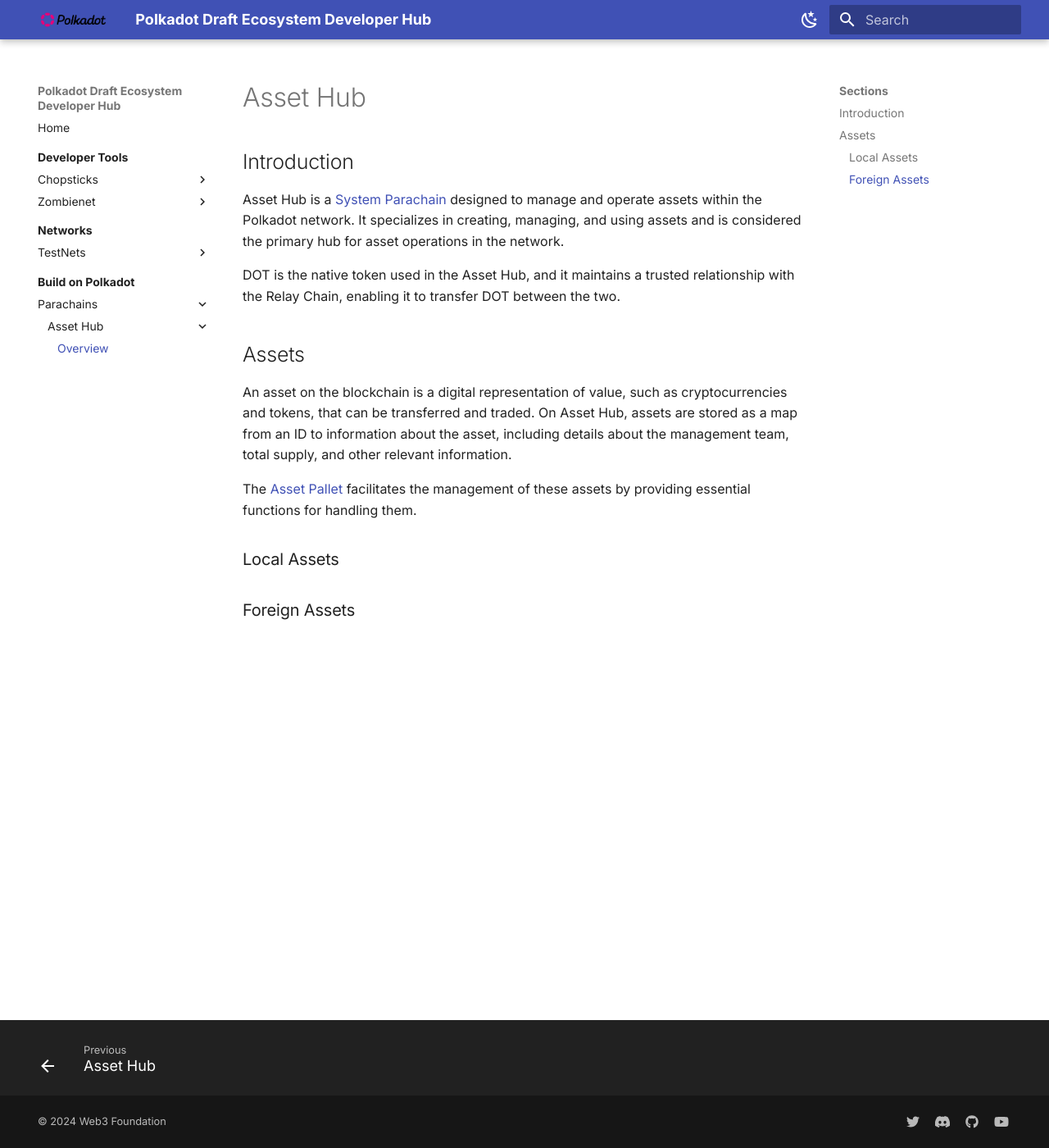
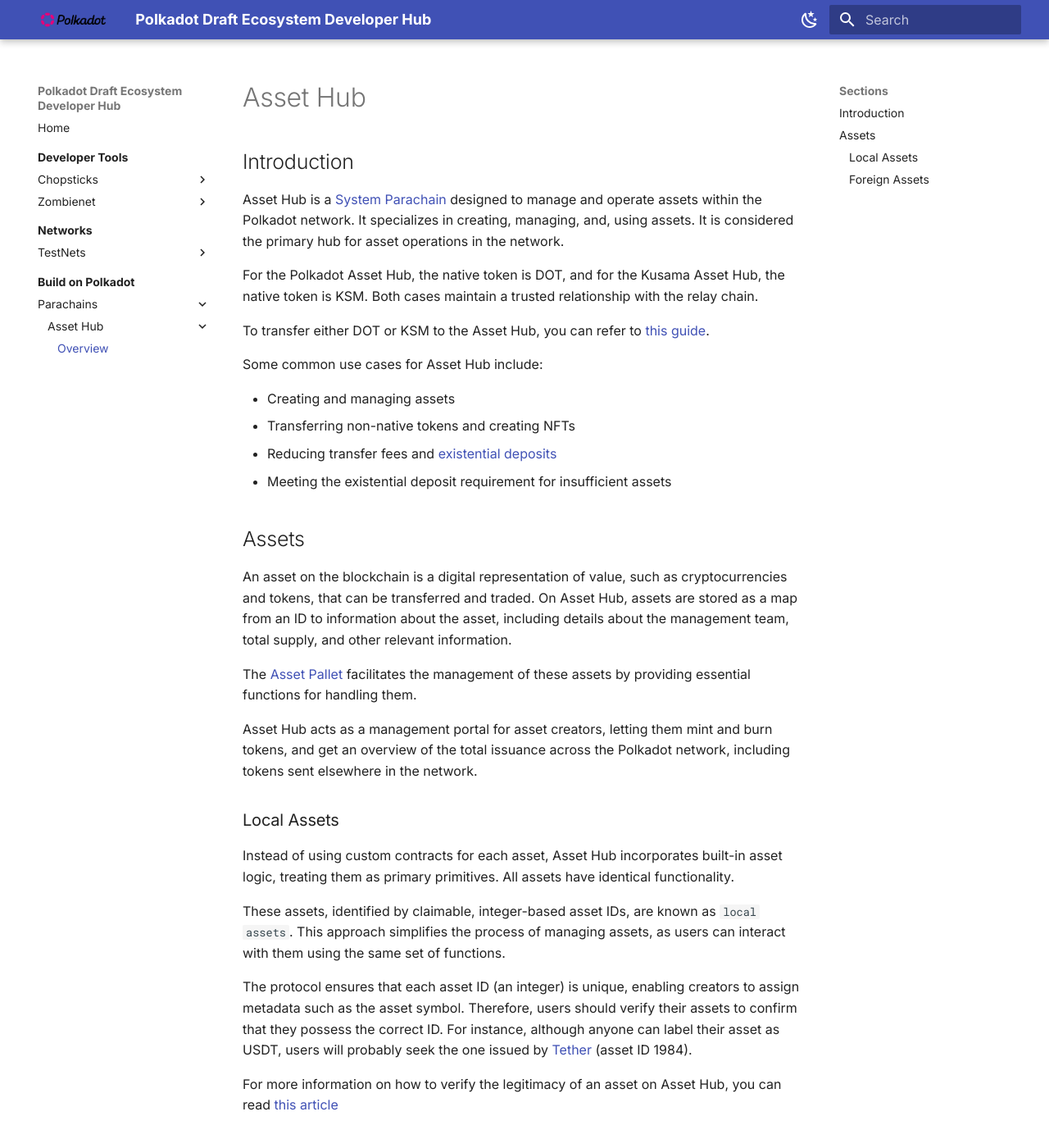
Before and after one commit to papermoonio/polkadot-ecosystem-docs-draft, an MkDocs documentation site: the page built from docs/build-on-polkadot/parachains/asset-hub/overview.md, in a window 1280 px wide and 1400 px high. Shown: the whole window at 82% size. Built offline with MkDocs 1.6.1 and Material for MkDocs 9.7.7, drawn with Linux system fonts in a browser that asks for light colours; some of the changed text lies outside the part shown.

Commit message:
fix: completing asset hub overview page

```diff
--- a/docs/build-on-polkadot/parachains/asset-hub/overview.md
+++ b/docs/build-on-polkadot/parachains/asset-hub/overview.md
@@ -7,9 +7,18 @@
 
 ## Introduction
 
-Asset Hub is a [System Parachain](https://wiki.polkadot.network/docs/learn-system-chains){target=_blank} designed to manage and operate assets within the Polkadot network. It specializes in creating, managing, and using assets and is considered the primary hub for asset operations in the network.
+Asset Hub is a [System Parachain](https://wiki.polkadot.network/docs/learn-system-chains){target=_blank} designed to manage and operate assets within the Polkadot network. It specializes in creating, managing, and, using assets. It is considered the primary hub for asset operations in the network.
 
-DOT is the native token used in the Asset Hub, and it maintains a trusted relationship with the Relay Chain, enabling it to transfer DOT between the two.
+For the Polkadot Asset Hub, the native token is DOT, and for the Kusama Asset Hub, the native token is KSM. Both cases maintain a trusted relationship with the relay chain.
+
+To transfer either DOT or KSM to the Asset Hub, you can refer to [this guide](https://support.polkadot.network/support/solutions/articles/65000181119){target=_blank}.
+
+Some common use cases for Asset Hub include:
+
+- Creating and managing assets
+- Transferring non-native tokens and creating NFTs
+- Reducing transfer fees and [existential deposits](https://support.polkadot.network/support/solutions/articles/65000168651){target=_blank}
+- Meeting the existential deposit requirement for insufficient assets
 
 ## Assets
 
@@ -17,6 +26,22 @@
 
 The [Asset Pallet](https://paritytech.github.io/polkadot-sdk/master/pallet_assets/index.html){target=_blank} facilitates the management of these assets by providing essential functions for handling them.
 
+Asset Hub acts as a management portal for asset creators, letting them mint and burn tokens, and get an overview of the total issuance across the Polkadot network, including tokens sent elsewhere in the network.
+
 ### Local Assets
 
+Instead of using custom contracts for each asset, Asset Hub incorporates built-in asset logic, treating them as primary primitives. All assets have identical functionality.
+
+These assets, identified by claimable, integer-based asset IDs, are known as `local assets`. This approach simplifies the process of managing assets, as users can interact with them using the same set of functions.
+
+The protocol ensures that each asset ID (an integer) is unique, enabling creators to assign metadata such as the asset symbol. Therefore, users should verify their assets to confirm that they possess the correct ID. For instance, although anyone can label their asset as USDT, users will probably seek the one issued by [Tether](https://tether.to/en/){target=_blank} (asset ID 1984).
+
+For more information on how to verify the legitimacy of an asset on Asset Hub, you can read [this article](https://support.polkadot.network/support/solutions/articles/65000181800){target=_blank}
+
 ### Foreign Assets
+
+Foreign assets in Asset Hub are assets that originate from a different blockchain than Asset Hub itself. These assets can be native tokens from different parachains or tokens from other consensus systems, such as Ethereum. Once a foreign asset is added to Asset Hub, users have the ability to transfer this token from its original blockchain to Asset Hub and utilize it like any other asset.
+
+A significant difference lies in the method used for their identification. Unlike the Assets pallet, foreign assets use [`XCM Multilocation`](https://wiki.polkadot.network/docs/learn/xcm/fundamentals/multilocation-summary){target=_blank} instead of integers to identify assets, making asset identification much more versatile.
+
+Foreign assets are implemented as an [instance of Assets pallet](https://github.com/paritytech/polkadot-sdk/blob/035211d707d0a74a2a768fd658160721f09d5b44/cumulus/parachains/runtimes/assets/asset-hub-rococo/src/lib.rs#L408){target=_blank}, but with a specialized configuration that enables support for xcm operations.
```
